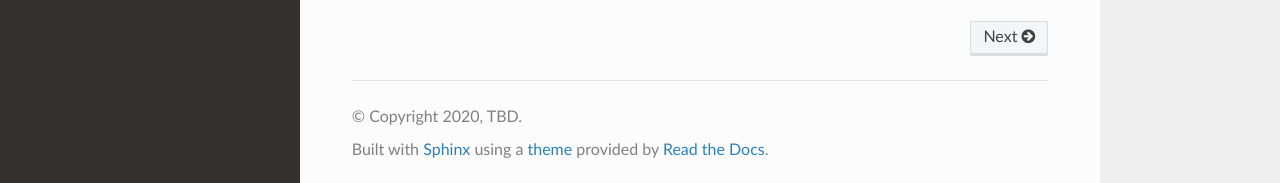
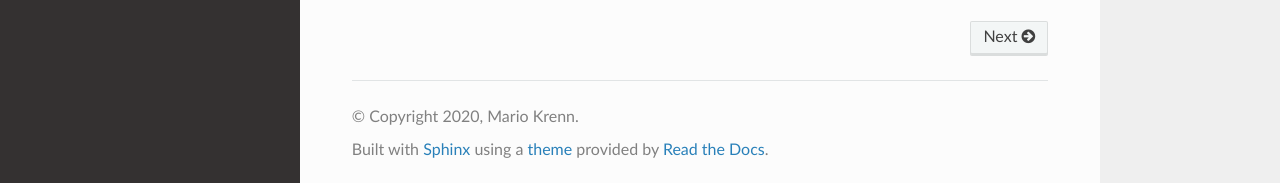
Before and after one commit to aspuru-guzik-group/selfies, a Sphinx documentation site: the page built from docs/source/index.rst, in a window 1280 px wide and 900 px high, scrolled down 509 px. Shown: the part 714-897 px from the top of the window. Built offline with Sphinx 7.4.7 and the Read the Docs theme 2.0.0, drawn with Linux system fonts in a browser that asks for light colours.

Commit message:
Update conf.py

```diff
--- a/docs/source/conf.py
+++ b/docs/source/conf.py
@@ -18,8 +18,8 @@ sys.path.insert(0, os.path.abspath('../..'))
 # -- Project information -----------------------------------------------------
 
 project = 'selfies'
-copyright = '2020, TBD'
-author = 'TBD'
+copyright = '2020, Mario Krenn'
+author = 'Mario Krenn'
 
 # The full version, including alpha/beta/rc tags
 release = '1.0.0'
```
